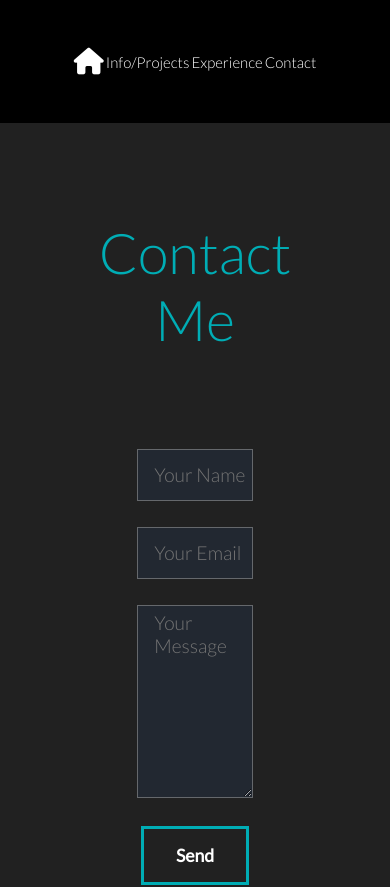
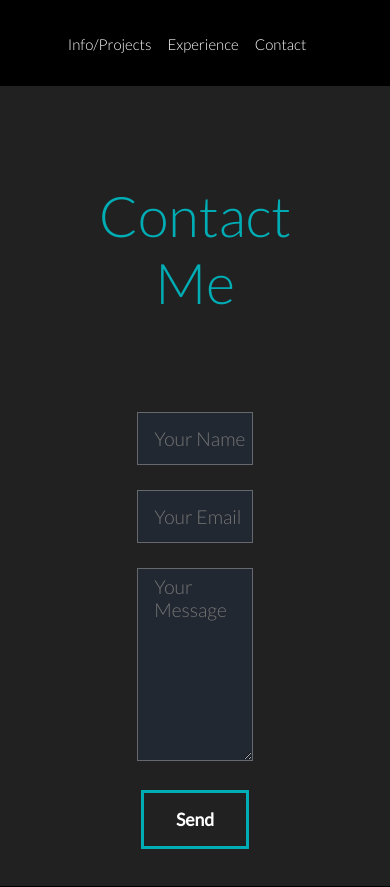
Before and after one commit to nimaester/psite, a React (Create React App) app: page /contact in a window 390 px wide. Shown: the top 887 px of the page. Built offline with nearby package versions, Linux system fonts and the light colour scheme.

Commit message:
updated animations

```diff
--- a/src/Nav.js
+++ b/src/Nav.js
@@ -9,7 +9,7 @@ const Nav = () => {
         <i className="fas fa-home fa-2x"></i>
       </Link>
       <ul className='nav-bar'>
-        <li>
+        <li className='primary'>
           <Link to='/'>Info/Projects</Link>
         </li>
         <li>
--- a/src/styles/_footer.scss
+++ b/src/styles/_footer.scss
@@ -6,6 +6,4 @@
     justify-content: space-between;
     color: wheat;
   }
-  z-index: -1;
-
 }
--- a/src/styles/_nav.scss
+++ b/src/styles/_nav.scss
@@ -32,16 +32,19 @@ nav {
 
 @media screen and (max-width: 865px) {
   nav {
-    padding: 3rem 1rem 3rem 1rem;
     justify-content: center;
-    li {
-      margin-left: 2px;
-    }
-    .logo {
-      display: none;
+    padding: 2rem 0rem 2rem 0rem;
+    .fas {
+      display: none
     }
     a {
       font-size: smaller;
     }
+    li {
+      margin-left: 1rem;
+    }
+  }
+  .primary {
+    margin-left: -1rem;
   }
 }
```
